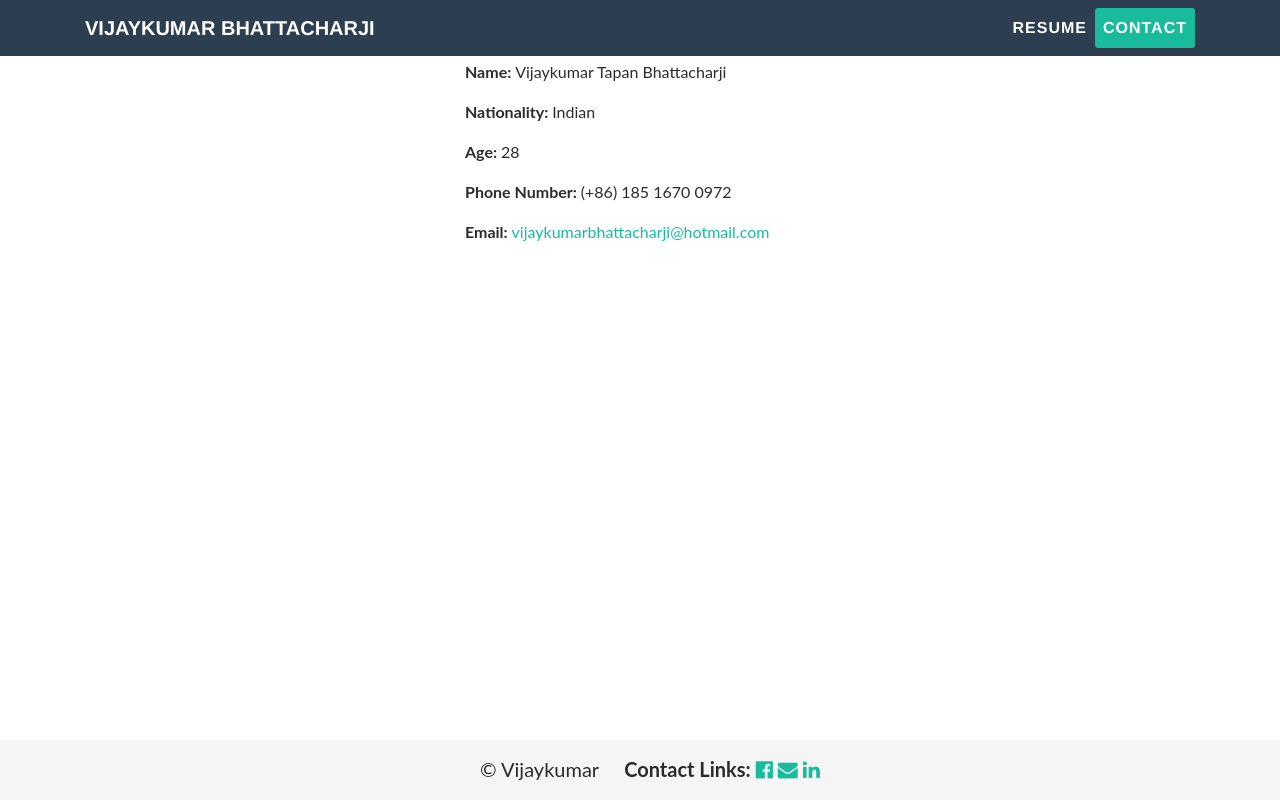
After one commit to vijaykumarjuwai/website, a Django app: page /contact in a window 1280 px wide. The commit adds this page. Run offline with Django 3.2, Linux system fonts and the light colour scheme; some libraries are stand-ins or nearby versions.

Commit message:
Updated with some contact details

```diff
--- a/website/templates/website/base.html
+++ b/website/templates/website/base.html
@@ -37,6 +37,9 @@
                     <li class="nav-item">
                       <a class="nav-link {% block nav-home %}{% endblock %}" href="{% url 'index' %}">Resume</a>
                     </li>
+                    <li class="nav-item">
+                      <a class="nav-link {% block nav-contact %}{% endblock %}" href="{% url 'contact' %}">Contact</a>
+                    </li>
                 </ul>
             </div>
         </div>
--- /dev/null
+++ b/website/templates/website/contact.html
@@ -0,0 +1,25 @@
+{% extends 'website/base.html' %} {% block nav-contact %} active {% endblock %} {% block content %}
+<div class="container bd-example margin-top-60">
+  <div class="contact-details" style="width: 350px; margin: 0 auto;">
+    <address>
+      <strong>Name: </strong>Vijaykumar Tapan Bhattacharji
+    </address>
+
+    <address>
+      <strong>Nationality: </strong>Indian
+    </address>
+
+    <address>
+      <strong>Age: </strong>28
+    </address>
+
+    <address>
+      <strong>Phone Number: </strong>(+86) 185 1670 0972
+    </address>
+
+    <address>
+      <strong>Email: </strong><a href="mailto:vijaykumarbhattacharji@hotmail.com">vijaykumarbhattacharji@hotmail.com</a>
+    </address>
+  </div>
+</div>
+{% endblock %}
--- a/website/urls.py
+++ b/website/urls.py
@@ -2,6 +2,6 @@ from django.conf.urls import url
 from django.views.generic import TemplateView
 
 urlpatterns = [
-    url(r'^$', TemplateView.as_view(
-        template_name='website/index.html'), name='index')
+    url(r'^$', TemplateView.as_view(template_name='website/index.html'), name='index'),
+    url(r'^contact$', TemplateView.as_view(template_name='website/contact.html'), name='contact'),
 ]
```
